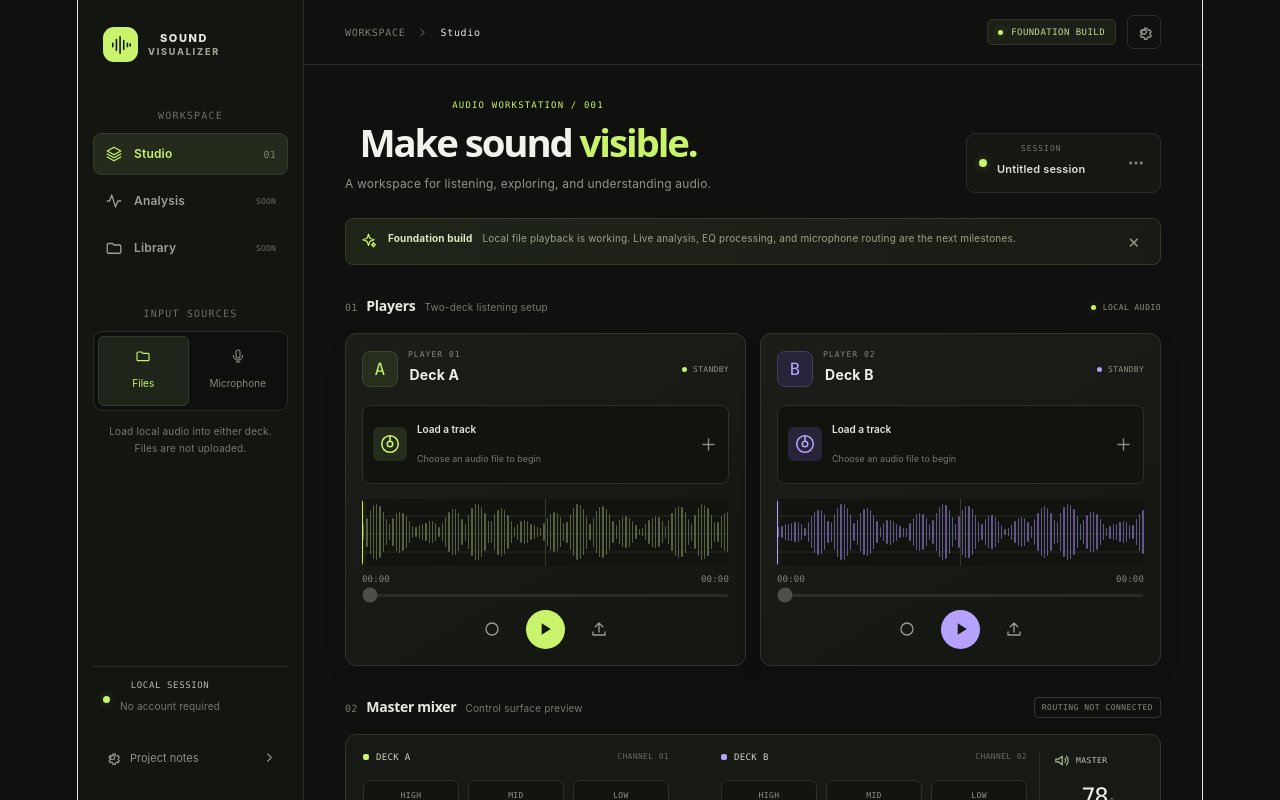
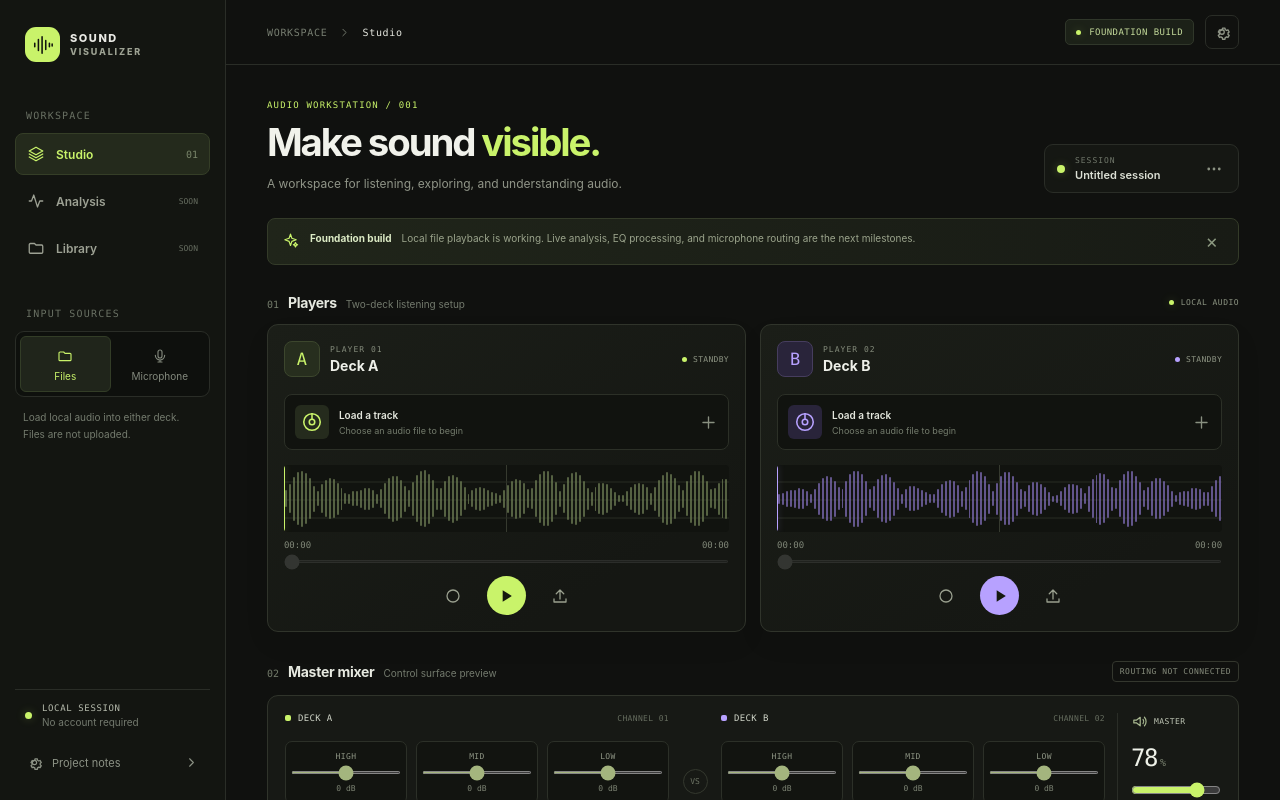
Before and after one commit to Dave-Dev1414/Sound-Visualizer, a React (Vite) app: page / in a window 1280 px wide. Shown: the top 800 px of the page. Built offline with nearby package versions, Linux system fonts and the light colour scheme.

Commit message:
Polish application metadata and global styles

```diff
--- a/src/index.css
+++ b/src/index.css
@@ -1,111 +1,20 @@
+@import url('https://fonts.googleapis.com/css2?family=DM+Mono:wght@400;500&family=Manrope:wght@400;500;600;700;800&display=swap');
+
 :root {
-  --text: #6b6375;
-  --text-h: #08060d;
-  --bg: #fff;
-  --border: #e5e4e7;
-  --code-bg: #f4f3ec;
-  --accent: #aa3bff;
-  --accent-bg: rgba(170, 59, 255, 0.1);
-  --accent-border: rgba(170, 59, 255, 0.5);
-  --social-bg: rgba(244, 243, 236, 0.5);
-  --shadow:
-    rgba(0, 0, 0, 0.1) 0 10px 15px -3px, rgba(0, 0, 0, 0.05) 0 4px 6px -2px;
-
-  --sans: system-ui, 'Segoe UI', Roboto, sans-serif;
-  --heading: system-ui, 'Segoe UI', Roboto, sans-serif;
-  --mono: ui-monospace, Consolas, monospace;
-
-  font: 18px/145% var(--sans);
-  letter-spacing: 0.18px;
-  color-scheme: light dark;
-  color: var(--text);
-  background: var(--bg);
+  font-family: Inter, ui-sans-serif, system-ui, -apple-system, BlinkMacSystemFont, 'Segoe UI', sans-serif;
+  color: #e9e9e4;
+  background: #10110f;
   font-synthesis: none;
   text-rendering: optimizeLegibility;
   -webkit-font-smoothing: antialiased;
   -moz-osx-font-smoothing: grayscale;
-
-  @media (max-width: 1024px) {
-    font-size: 16px;
-  }
+  font-weight: 400;
+  color-scheme: dark;
 }
-
-@media (prefers-color-scheme: dark) {
-  :root {
-    --text: #9ca3af;
-    --text-h: #f3f4f6;
-    --bg: #16171d;
-    --border: #2e303a;
-    --code-bg: #1f2028;
-    --accent: #c084fc;
-    --accent-bg: rgba(192, 132, 252, 0.15);
-    --accent-border: rgba(192, 132, 252, 0.5);
-    --social-bg: rgba(47, 48, 58, 0.5);
-    --shadow:
-      rgba(0, 0, 0, 0.4) 0 10px 15px -3px, rgba(0, 0, 0, 0.25) 0 4px 6px -2px;
-  }
-
-  #social .button-icon {
-    filter: invert(1) brightness(2);
-  }
-}
-
-#root {
-  width: 1126px;
-  max-width: 100%;
-  margin: 0 auto;
-  text-align: center;
-  border-inline: 1px solid var(--border);
-  min-height: 100svh;
-  display: flex;
-  flex-direction: column;
-  box-sizing: border-box;
-}
-
-body {
-  margin: 0;
-}
-
-h1,
-h2 {
-  font-family: var(--heading);
-  font-weight: 500;
-  color: var(--text-h);
-}
-
-h1 {
-  font-size: 56px;
-  letter-spacing: -1.68px;
-  margin: 32px 0;
-  @media (max-width: 1024px) {
-    font-size: 36px;
-    margin: 20px 0;
-  }
-}
-h2 {
-  font-size: 24px;
-  line-height: 118%;
-  letter-spacing: -0.24px;
-  margin: 0 0 8px;
-  @media (max-width: 1024px) {
-    font-size: 20px;
-  }
-}
-p {
-  margin: 0;
-}
-
-code,
-.counter {
-  font-family: var(--mono);
-  display: inline-flex;
-  border-radius: 4px;
-  color: var(--text-h);
-}
-
-code {
-  font-size: 15px;
-  line-height: 135%;
-  padding: 4px 8px;
-  background: var(--code-bg);
-}
+* { box-sizing: border-box; }
+body { margin: 0; min-width: 320px; min-height: 100vh; }
+button, input { font: inherit; }
+button { cursor: pointer; }
+button:focus-visible, a:focus-visible, input:focus-visible { outline: 2px solid #c9f36a; outline-offset: 3px; }
+a { color: inherit; text-decoration: none; }
+#root { min-height: 100vh; }
```
